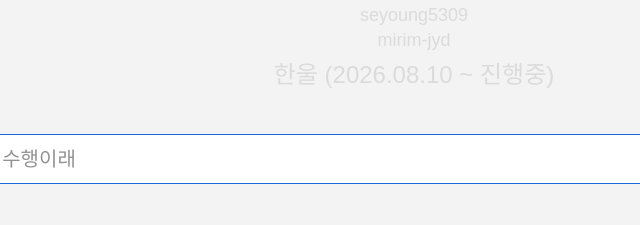
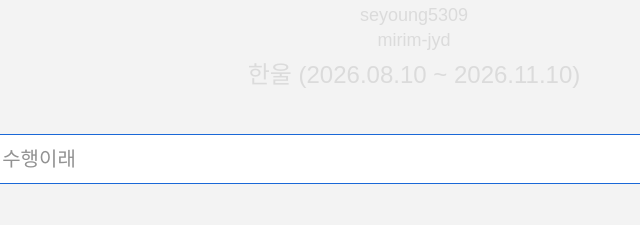
Before and after one commit to seyoung5309/Hanul, a website: page client/html/ai-assistant.html in a window 1280 px wide. Shown: the part 541-766 px from the top of the page, 631-1271 px from the left. Drawn offline with Linux system fonts and the light colour scheme; no server answers; a web font is replaced by a local one.

Commit message:
chore: AI 도우미 페이지에 프로젝트 진행 날짜 수정

```diff
--- a/client/html/ai-assistant.html
+++ b/client/html/ai-assistant.html
@@ -29,7 +29,7 @@
             <p>Developer GitHub</p>
             <p class="small">seyoung5309</p>
             <p class="small">mirim-jyd</p>
-            <p>한울 (2026.08.10 ~ 진행중)</p>
+            <p>한울 (2026.08.10 ~ 2026.11.10)</p>
         </div>
 
         <!-- 대화 (대화방을 열면 보임) -->
@@ -40,7 +40,8 @@
         <form class="chat__input" onsubmit="return false;">
             <input type="text" name="message" placeholder="내일 수학 수행이래" maxlength="1000" autocomplete="off">
             <div class="chat__buttons">
-                <button type="button" class="ai__plan-open" title="학습 계획 만들기"><img src="../assets/plus.svg" alt="학습 계획 만들기"></button>
+                <button type="button" class="ai__plan-open" title="학습 계획 만들기"><img src="../assets/plus.svg"
+                        alt="학습 계획 만들기"></button>
                 <button type="submit"><img src="../assets/send.svg" alt="전송"></button>
             </div>
         </form>
@@ -56,7 +57,8 @@
             </label>
             <label class="plan-dialog__field">
                 <span>공부 가능 시간</span>
-                <textarea name="availableTime" rows="2" maxlength="1000" placeholder="예: 평일 19~22시, 주말 오후 2~6시"></textarea>
+                <textarea name="availableTime" rows="2" maxlength="1000"
+                    placeholder="예: 평일 19~22시, 주말 오후 2~6시"></textarea>
             </label>
             <label class="plan-dialog__field">
                 <span>할 일</span>
```
